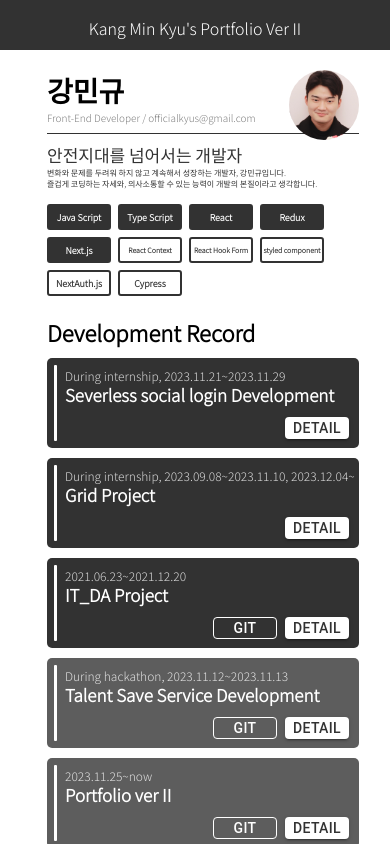
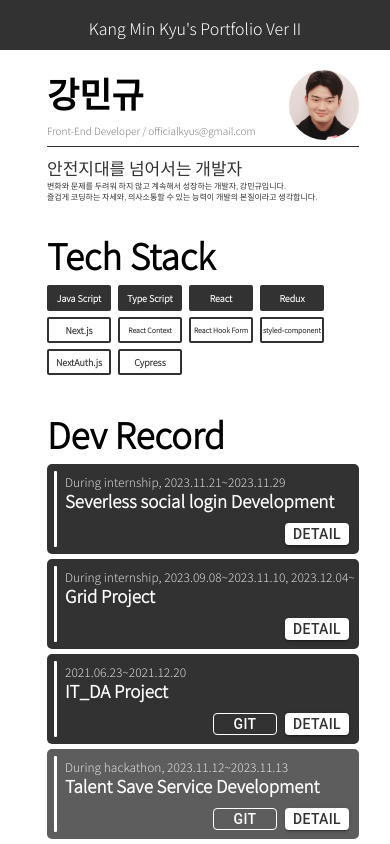
Before and after one commit to selfishAltruism/Portfolio_ver2, a React (Create React App) app: page / in a window 390 px wide. Shown: the top 844 px of the page. Built offline with nearby package versions, Linux system fonts and the light colour scheme.

Commit message:
ADD tech stack title

```diff
--- a/src/Profile.tsx
+++ b/src/Profile.tsx
@@ -2,7 +2,8 @@ import Avatar from "@mui/material/Avatar";
 import styled from "@emotion/styled";
 import { useMediaQuery } from "react-responsive";
 
-import RowBar from "./styled_component/RowBar";
+import RowBar from "./style/component/RowBar";
+import { Title1 } from "./style/title";
 
 function Profile() {
   const isMobile = useMediaQuery({
@@ -10,7 +11,7 @@ function Profile() {
   });
 
   const Container = styled.div`
-    margin-top: 20px;
+    margin-top: -10px;
     width: 80%;
 
     display: flex;
@@ -23,11 +24,6 @@ function Profile() {
     top: ${isMobile ? "20px" : "35px"};
 
     right: ${isMobile ? "10%" : "10%"};
-  `;
-
-  const Name = styled.span`
-    font-size: 28px;
-    font-weight: bold;
   `;
 
   const Info = styled.span`
@@ -50,8 +46,6 @@ function Profile() {
     display: flex;
     flex-direction: row;
 
-    margin-top: 8px;
-
     flex-wrap: wrap;
   `;
 
@@ -60,16 +54,18 @@ function Profile() {
     justify-content: center;
     align-items: center;
 
-    width: ${isMobile ? "60px" : "90px"};
+    margin-bottom: 6px;
+
+    width: ${isMobile ? "60px" : "120px"};
     height: ${isMobile ? "22px" : "27px"};
 
-    border-radius: 3px;
+    border-radius: 2px;
     margin-right: 7px;
-    margin-top: 7px;
+    margin-top: 0px;
 
     font-weight: bold;
     color: white;
-    font-size: ${isMobile ? "9px" : "14px"};
+    font-size: ${isMobile ? "9px" : "16px"};
 
     background-color: #323232;
     border: 2px solid #323232;
@@ -83,13 +79,13 @@ function Profile() {
   `;
 
   const SmallSubStack = styled(SubStack)`
-    font-size: ${isMobile ? "7px" : "10px"};
+    font-size: ${isMobile ? "7px" : "13px"};
   `;
 
   return (
     <>
       <Container>
-        <Name>강민규</Name>
+        <Title1>강민규</Title1>
         <Info>Front-End Developer / officialkyus@gmail.com</Info>
         <RowBar width={isMobile ? "100%" : "85%"} />
         <MainContent>안전지대를 넘어서는 개발자</MainContent>
@@ -100,15 +96,18 @@ function Profile() {
           즐겁게 코딩하는 자세와, 의사소통할 수 있는 능력이 개발의 본질이라고
           생각합니다.
         </SubContent>
+        <Title1>Tech Stack</Title1>
         <Stacks>
           <Stack>Java Script</Stack>
           <Stack>Type Script</Stack>
           <Stack>React</Stack>
           <Stack>Redux</Stack>
-          <Stack>Next.js</Stack>
+        </Stacks>
+        <Stacks>
+          <SubStack>Next.js</SubStack>
           <SmallSubStack>React Context</SmallSubStack>
           <SmallSubStack>React Hook Form</SmallSubStack>
-          <SmallSubStack>styled component</SmallSubStack>
+          <SmallSubStack>styled-component</SmallSubStack>
           <SubStack>NextAuth.js</SubStack>
           <SubStack>Cypress</SubStack>
         </Stacks>
--- a/src/Project.tsx
+++ b/src/Project.tsx
@@ -2,7 +2,7 @@ import Button from "@mui/material/Button";
 import styled from "@emotion/styled";
 import { useMediaQuery } from "react-responsive";
 
-import ColumnBar from "./styled_component/ColumnBar";
+import ColumnBar from "./style/component/ColumnBar";
 
 type Prop = {
   period: string;
@@ -33,7 +33,7 @@ function Project(prop: Prop) {
 
     background-color: ${isStudy ? "#838383" : isSub ? "#5d5d5d" : "#323232"};
 
-    margin-top: ${isMobile ? "10px" : "20px"};
+    margin-bottom: ${isMobile ? "5px" : "10px"};
 
     border-radius: 5px;
   `;
--- a/src/Projects.tsx
+++ b/src/Projects.tsx
@@ -1,29 +1,24 @@
 import styled from "@emotion/styled";
 import { useMediaQuery } from "react-responsive";
 import Project from "./Project";
+
+import { Title1 } from "./style/title";
 
 const Projects = () => {
   const isMobile = useMediaQuery({
     query: "(max-width:700px)",
   });
 
-  const Title = styled.span`
-    font-size: ${isMobile ? "22px" : "28px"};
-    font-weight: bold;
-  `;
-
   const Container = styled.div`
     width: 80%;
-
-    margin-top: ${isMobile ? "20px" : "30px"};
-
     display: flex;
     flex-direction: column;
     justify-content: center;
   `;
+
   return (
     <Container>
-      <Title>Development Record</Title>
+      <Title1>Dev Record</Title1>
       <Project
         period="During internship, 2023.11.21~2023.11.29"
         title="Severless social login Development"
--- /dev/null
+++ b/src/style/title.ts
@@ -0,0 +1,9 @@
+import styled from "@emotion/styled";
+
+export const Title1 = styled.span`
+  font-size: 35px;
+  font-weight: bolder;
+
+  margin-top: 27px;
+  margin-bottom: 5px;
+`;
```
Also changed, not shown: src/style/component/ColumnBar.tsx (renamed from src/styled_component/ColumnBar.tsx), src/style/component/RowBar.tsx (renamed from src/styled_component/RowBar.tsx).
